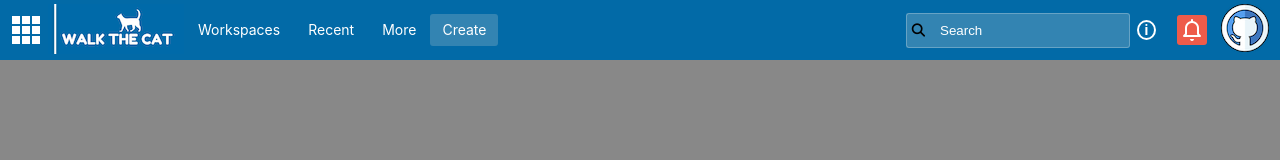
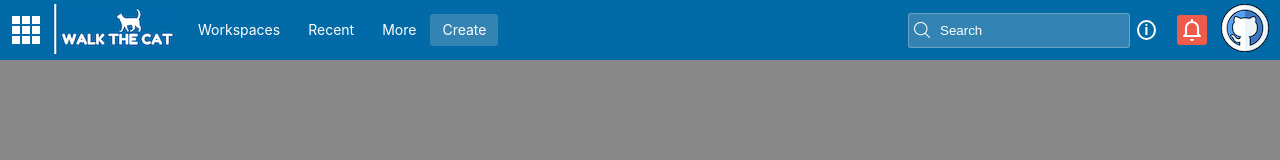
Before and after one commit to Weijun124/walk-the-cat, a React (Create React App) app in the folder client/: page / in a window 1280 px wide. Shown: the top 160 px of the page. Built offline with nearby package versions, Linux system fonts and the light colour scheme; no server answers.

Commit message:
add github link formatting hover on drop downs

```diff
--- a/client/src/App.css
+++ b/client/src/App.css
@@ -83,9 +83,18 @@ body{
 .nav-link{
     color: white;
     padding: 1em;
+    cursor: pointer;
 }
 
-.nav-button {
+.nav-link:hover {
+    background-color: rgb(102, 163, 197);
+    border-radius: 3px;
+    font-size: 14px;
+    padding: 8px 12px;
+    /* height: 10px; */
+}
+
+.nav-create-button {
     color: #fff;
     cursor: pointer;
     font-family: -apple-system,"system-ui","Segoe UI",Roboto,"Noto Sans",Ubuntu,"Droid Sans","Helvetica Neue",sans-serif;
@@ -101,13 +110,18 @@ body{
     border-radius: 3px;
 }
 
+.nav-create-button:hover {
+    background-color: rgb(102, 163, 197);
+}
+
 .search-button {
     height: 35px;
-    padding: 5px;
+    padding: 8px 0 5px 5px;
     border: 1px solid rgb(102, 163, 197);
     border-right: none;
     background-color: rgb(51, 132, 178);
     border-radius: 3px 0 0 3px;
+    cursor: pointer;
 }
 
 .nav-search {
--- a/client/src/components/NavBar.jsx
+++ b/client/src/components/NavBar.jsx
@@ -27,16 +27,17 @@ const NavBar = (props) => {
                     <a className="nav-link">Recent</a>
                     <a className="nav-link">More</a>
                 </nav>
-                <button className="nav-button">Create</button>
+                <button className="nav-create-button">Create</button>
             </div>
             <div className="nav-right">
                 <button className="search-button">
-                    <i className="fa-solid fa-magnifying-glass"></i>
+                    {/* <i className="fa-solid fa-magnifying-glass"></i> */}
+                    <img src="./pictures/search-icon.png" />
                 </button>
                 <input className="nav-search" type="text" placeholder="Search"/>
                 <p className="help">i</p>
                 <a className="notification-icon"><img src="./pictures/notification-icon.png"/></a>
-                <a class="gitHub" href="https://github.com/coltskeen/MVP_full_stack_project"><img id="gitIcon" src="pictures/GitHub-Mark-Light-32px.png" border="0" /></a>
+                <a class="gitHub" href="https://github.com/walk-the-cat/walk-the-cat/"><img id="gitIcon" src="pictures/GitHub-Mark-Light-32px.png" border="0" /></a>
             </div>
         </header>
     )
```
Also changed, not shown: client/public/pictures/search-icon.png (added).
